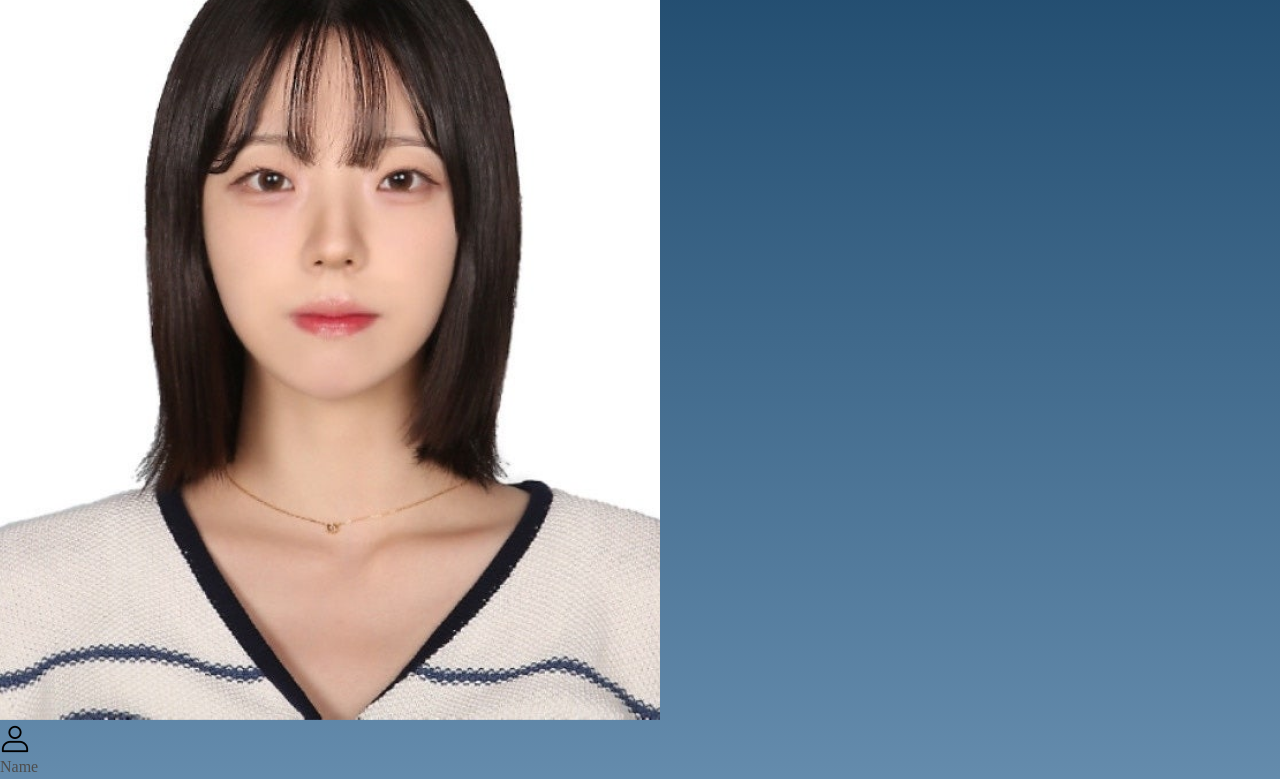
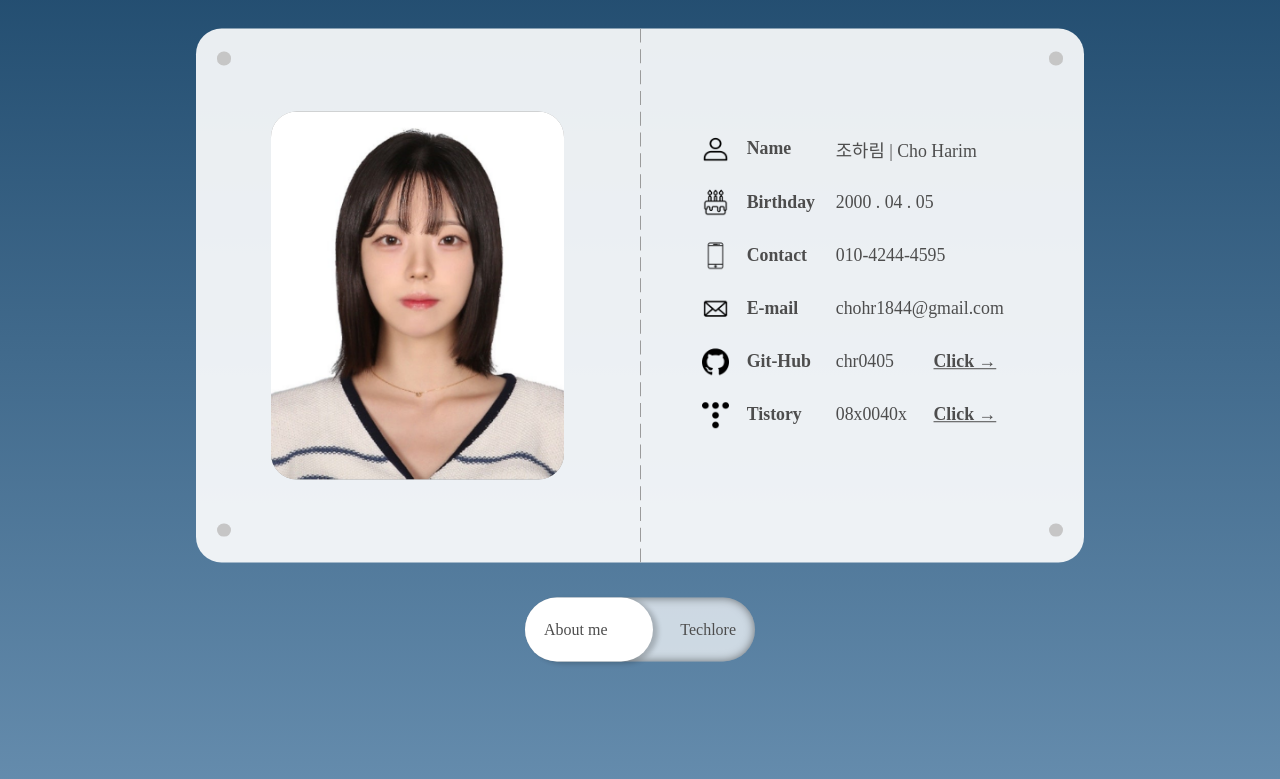
Before and after one commit to chr0405/chr0405-portfolio, a Next.js app: page / in a window 1280 px wide. Shown: the part 1020-1799 px from the top of the page. Built offline with nearby package versions, Linux system fonts and the light colour scheme; a web font is replaced by a local one.

Commit message:
profile 스위치 제외하고

```diff
--- a/array/AboutMeArray.tsx
+++ b/array/AboutMeArray.tsx
@@ -7,38 +7,32 @@ import tistory from "../img/tistory.png";
 
 export const AboutMeArray = [
     {
-        "id" : 1,
         "img" : profile,
         "title" : "Name",
         "info" : "조하림 | Cho Harim"
     },
     {
-        "id" : 2,
         "img" : birthday,
         "title" : "Birthday",
         "info" : "2000 . 04 . 05"
     },
     {
-        "id" : 3,
         "img" : phone,
         "title" : "Contact",
         "info" : "010-4244-4595"
     },
     {
-        "id" : 4,
         "img" : message,
         "title" : "E-mail",
         "info" : "chohr1844@gmail.com"
     },
     {
-        "id" : 5,
         "img" : gitHub,
         "title" : "Git-Hub",
         "info" : "chr0405",
         "web" : "https://github.com/chr0405"
     },
     {
-        "id" : 6,
         "img" : tistory,
         "title" : "Tistory",
         "info" : "08x0040x",
--- a/array/TechloreArray.tsx
+++ b/array/TechloreArray.tsx
@@ -1,22 +1,19 @@
-import shcool from "../img/shcool.png";
+import shcool from "../img/school.png";
 import license from "../img/license.png";
 import activity from "../img/activity.png";
 
 export const TechloreArray = [
     {
-        "id" : 1,
         "img" : shcool,
         "title" : "School",
         "info" : "부경대학교\n정보융합대학\n컴퓨터•인공지능공학부\n컴퓨터공학전공\n2024 . 02 졸업\n졸업 학점 3.95"
     },
     {
-        "id" : 2,
         "img" : license,
         "title" : "License",
         "info" : "정보처리기사 2023 . 06"
     },
     {
-        "id" : 3,
         "img" : activity,
         "title" : "international activity",
         "info" : "University MakeUs Challenge 5기\n부경대학교 Web 파트장\n2023 . 09 ~ 2024 . 02"
--- a/components/AboutMe.tsx
+++ b/components/AboutMe.tsx
@@ -1,18 +1,22 @@
 import Image from "next/image";
+import styles from "./componentsStyles/ProfileAndTechlore.module.css"
 
 interface AboutMeProps {
-    id: number;
     img: any;
     title: string;
     info: string;
+    web: string;
 }
 
-const AboutMe: React.FC<AboutMeProps> = ({ id, img, title, info }) => {
+const AboutMe: React.FC<AboutMeProps> = ({ img, title, info, web }) => {
     return (
         <>
-            <Image src={img} alt={title} width={30} height={30}/>
-            <h1>{title}</h1>
-            <p>{info}</p>
+            <Image className={styles.imgCss} src={img} alt={title}/>
+            <h1 className={`${styles.titleCss} ${styles.titleAboutUsCss}`}>{title}</h1>
+            <p className={`${styles.infoCss} ${styles.infoAboutUsCss}`}>{info}</p>
+            {web &&
+                <a className={styles.aCss} href={web}>Click →</a>
+            }
         </>
     );
 }
--- a/components/Profile.tsx
+++ b/components/Profile.tsx
@@ -5,49 +5,75 @@ import Image from "next/image";
 import idPicture from "../img/idPicture.png";
 
 import { AboutMeArray } from "../array/AboutMeArray";
+import AboutMe from "./AboutMe";
 
-import { useState } from "react";
-import AboutMe from "./AboutMe";
+import { TechloreArray } from "../array/TechloreArray";
+import Techlore from "./Techlore";
+
+import { useState, useEffect } from "react";
 
 export default function Profile() {
 
-    const [techlore, setTechlore] = useState(true);
+    const [leftSwitch, setLeftSwitch] = useState(true);
+    const [btnClassName, setBtnClassName] = useState('');
+
+    const switchBtnFunc = (className: string) => {
+        setBtnClassName(className);
+    }
 
     return (
-        <>
         <div className={styles.totalDiv}>
-                <div>
+            <div className={styles.centerDiv}>
+                <div className={styles.boxDiv}>
                     {/* 왼쪽 */}
-                    <div>
-                        <div>
-                            <Image src={idPicture} alt="idPicture"/>
+                    <div className={styles.leftDiv}>
+                        <div className={styles.pictureDiv}>
+                            <Image src={idPicture} alt='idPicture'/>
                         </div>
                     </div>
                     {/* 가운데 선 */}
+                    <div className={styles.centerLine}>
                         <div></div>
+                    </div>
                     {/* 오른쪽 */}
-                    {techlore && AboutMeArray.map((aboutMe, id) => (
-                        <div key={id}>
+                    <div className={styles.rightDiv}>
+                        { leftSwitch && AboutMeArray.map((aboutMe, index) => (
+                            <div className={styles.individualDiv} key={index}>
                                 <AboutMe
-                                id = {aboutMe.id}
+                                    img = {aboutMe.img}
+                                    title = {aboutMe.title}
+                                    info = {aboutMe.info}
+                                    web={aboutMe.web ? aboutMe.web : null}/>
+                            </div>
+                        ))}
+                        { ! leftSwitch && TechloreArray.map((aboutMe, index) => (
+                            <div className={styles.individualDiv2} key={index}>
+                                <Techlore
                                     img = {aboutMe.img}
                                     title = {aboutMe.title}
                                     info = {aboutMe.info}/>
                             </div>
                         ))}
+                    </div>
                     {/* 동그라미 압정 */}
-                    <div></div>
-                    <div></div>
-                    <div></div>
-                    <div></div>
+                    <div className={`${styles.screw} ${styles.screwLocation}`}></div>
+                    <div className={`${styles.screw} ${styles.screwLocation2}`}></div>
+                    <div className={`${styles.screw} ${styles.screwLocation3}`}></div>
+                    <div className={`${styles.screw} ${styles.screwLocation4}`}></div>
                 </div>
 
-                <div>
-                    <div></div>
-                    <p>About me</p>
-                    <p>Techlore</p>
+                <div className={styles.switchDiv}>
+                    <div className={`${styles.switchBtn} ${btnClassName}`}></div>
+                    <p onClick={() => {
+                        setLeftSwitch(true);
+                        switchBtnFunc(styles.goToAboutMe);
+                        }}>About me</p>
+                    <p onClick={() => {
+                        setLeftSwitch(false);
+                        switchBtnFunc(styles.goToTechlore);
+                        }}>Techlore</p>
                 </div>
             </div>
-        </>
+        </div>
     )
 }
--- a/components/Techlore.tsx
+++ b/components/Techlore.tsx
@@ -1,6 +1,22 @@
-export default function Techlore() {
+import Image from "next/image";
+import styles from "./componentsStyles/ProfileAndTechlore.module.css"
+
+interface TechloreProps {
+    img: any;
+    title: string;
+    info: string;
+}
+
+const Techlore: React.FC<TechloreProps> = ({ img, title, info }) => {
     return (
         <>
+            <Image className={styles.imgCss} src={img} alt={title}/>
+            <div className={styles.textDiv}>
+                <h1 className={`${styles.titleCss} ${styles.titleTechloreCss}`}>{title}</h1>
+                <p className={`${styles.infoCss} ${styles.titleTechloreCss}`} style={{ whiteSpace: 'pre-line' }}>{info}</p>
+            </div>
         </>
-    )
+    );
 }
+
+export default Techlore;
--- a/components/componentsStyles/Intro.module.css
+++ b/components/componentsStyles/Intro.module.css
@@ -33,7 +33,7 @@
     position: absolute;
     top: 0vw;
 
-    /* margin: 0vw 0vw; */
+    cursor: pointer;
 }
 
 .h1TwinklingSetting {
@@ -80,6 +80,8 @@
 .imgMovingSetting {
     width: 2.78vw;
     height: 2.78vw;
+
+    cursor: pointer;
 
     animation-direction: alternate;
     animation-iteration-count: infinite;
--- a/components/componentsStyles/Profile.module.css
+++ b/components/componentsStyles/Profile.module.css
@@ -4,3 +4,201 @@
 
     background: linear-gradient(to bottom, #1B4669, #668DAE);
 }
+
+.centerDiv {
+    position: relative;
+    top: 50%;
+    left: 50%;
+    transform: translate(-50%, -50%);
+
+    display: flex;
+    flex-direction: column;
+    align-items: center;
+    justify-content: center;
+
+}
+
+.boxDiv {
+    background-color: rgba(255, 255, 255, 0.9);
+    border-radius: 2vw;
+
+    width: 69.44vw;
+    height: 41.67vw;
+
+    display: flex;
+    flex-direction: row;
+    align-items: center;
+    justify-content: center;
+
+    margin-bottom: 1.39vw;
+}
+
+.leftDiv {
+    width: 34.72vw;
+    height: 41.67vw;
+    display: flex;
+    align-items: center;
+    justify-content: center;
+}
+
+.pictureDiv {
+    background-color: #9B9B9B;
+    border-radius: 2vw;
+
+    width: 22.92vw;
+    height: 28.82vw;
+
+    overflow: hidden;
+}
+
+.pictureDiv img {
+    max-width: 100%;
+    max-height: 100%;
+}
+
+.centerLine {
+    width: 0.05vw;
+    height: 100%;
+
+    overflow: hidden;
+}
+
+.centerLine div {
+    height: 100%;
+    border-left: 0.6vw dashed #9B9B9B;
+}
+
+.rightDiv {
+    width: 34.72vw;
+    height: 41.67vw;
+    display: flex;
+    flex-direction: column;
+    align-items: flex-start;
+    justify-content: center;
+}
+
+.individualDiv {
+    width: 25vw;
+    height: 2.08vw;
+
+    display: flex;
+    flex-direction: row;
+    align-items: center;
+    justify-content: flex-start;
+
+    position: relative;
+    left: 50%;
+    transform: translate(-50%, -50%);
+
+    margin: 1.04vw 0vw;
+}
+
+.individualDiv2 {
+    width: 24.86vw;
+
+    display: flex;
+    flex-direction: row;
+    align-items: flex-start;
+    justify-content: flex-start;
+
+    position: relative;
+    left: 50%;
+    transform: translate(-50%, 0%);
+
+    margin: 1.04vw 0vw;
+}
+
+.screw {
+    width: 1.04vw;
+    height: 1.04vw;
+    border-radius: 50%;
+    background-color: #C6C6C6;
+
+    position: absolute;
+}
+
+.screwLocation {
+    top : 1.8vw;
+    margin-right: 65vw;
+}
+.screwLocation2 {
+    top : 1.8vw;
+    margin-left: 65vw;
+}
+.screwLocation3 {
+    bottom : 9.8vw;
+    margin-right: 65vw;
+}
+.screwLocation4 {
+    bottom : 9.8vw;
+    margin-left: 65vw;
+}
+
+.switchDiv {
+    width: 18vw;
+    height: 5vw;
+    border-radius: 2.78vw;
+    background-color: rgba(255, 255, 255, 0.7);
+
+    position: relative;
+
+    margin-top: 1.39vw;
+
+    display: flex;
+    justify-content: space-between;
+    align-items: center;
+
+    box-shadow: inset 0px 0px 10px rgba(0, 0, 0, 0.5);
+}
+
+.switchBtn {
+    width: 10vw;
+    height: 5vw;
+    border-radius: 2.78vw;
+    background-color: white;
+
+    position: absolute;
+
+    box-shadow: 5px 2px 5px rgba(0, 0, 0, 0.2);
+}
+
+.goToAboutMe {
+    animation-direction: reverse;
+    animation-duration: 1s;
+    animation-name: switchChange;
+}
+
+.goToTechlore {
+    animation-direction: normal;
+    animation-duration: 1s;
+    animation-name: switchChange;
+}
+
+@keyframes switchChange {
+    0% {
+        left: 0%;
+    }
+
+    25% {
+        left: 11.25%;
+    }
+
+    50% {
+        left: 22.5%;
+    }
+
+    75% {
+        left: 33.75%;
+    }
+
+    100% {
+        left: 45%;
+    }
+}
+
+.switchDiv p{
+    z-index: 1;
+    margin: 0vw 1.5vw;
+
+    cursor: pointer;
+}
--- /dev/null
+++ b/components/componentsStyles/ProfileAndTechlore.module.css
@@ -0,0 +1,48 @@
+.imgCss {
+    width: 2.08vw;
+    height: 2.08vw;
+}
+
+.textDiv {
+    margin-left: 1.38vw;
+}
+
+.titleCss {
+    color: #4D4D4D;
+    font-weight: bold;
+    font-size: 1.39vw;
+}
+
+.titleAboutUsCss {
+    margin-left: 1.39vw;
+}
+
+.titleTechloreCss {
+    margin-bottom: 0.69vw;
+}
+
+.infoCss {
+    color: #4D4D4D;
+    font-size: 1.39vw;
+}
+
+.infoAboutUsCss {
+    position: absolute;
+    margin-left: 10.42vw;
+}
+
+.aCss {
+    color: #4D4D4D;
+    font-weight: bold;
+    font-size: 1.39vw;
+
+    position: absolute;
+    margin-left: 18.06vw;
+}
+
+.aCss:hover,
+.aCss:focus,
+.aCss:active,
+.aCss:visited {
+    color: #4D4D4D;
+}
```
Also changed, not shown: components/Intro.tsx (+1 -8 lines). Lines whose indentation alone changed are shown as unchanged.
